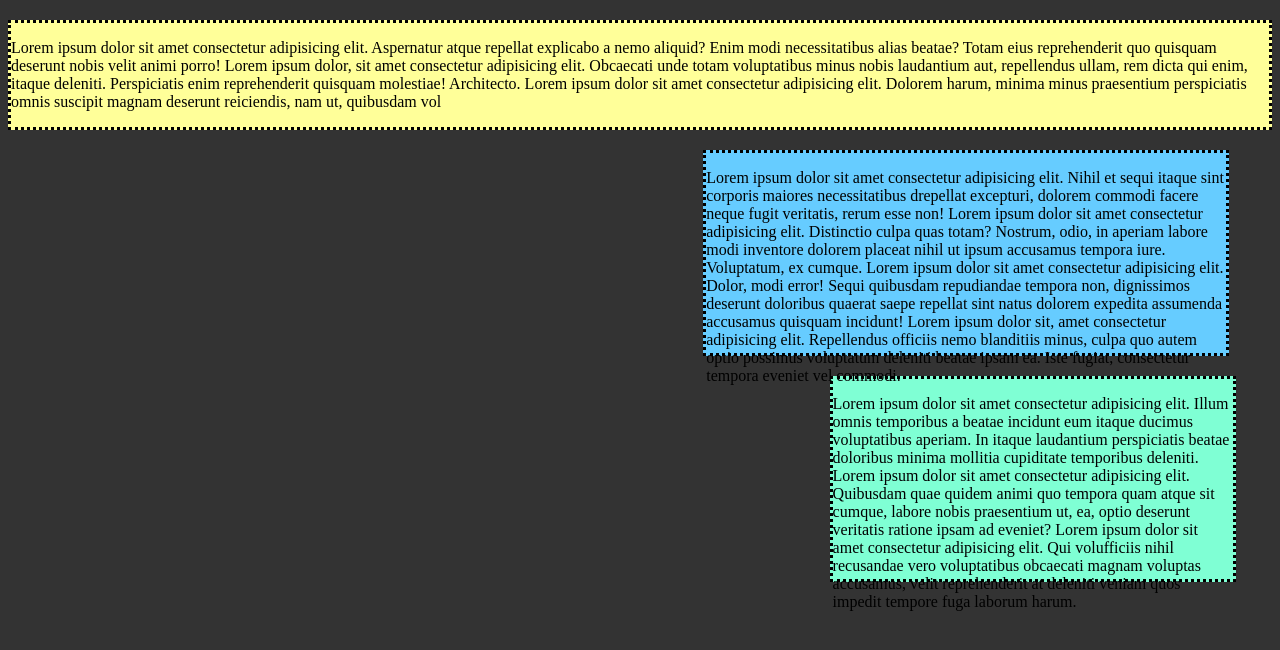
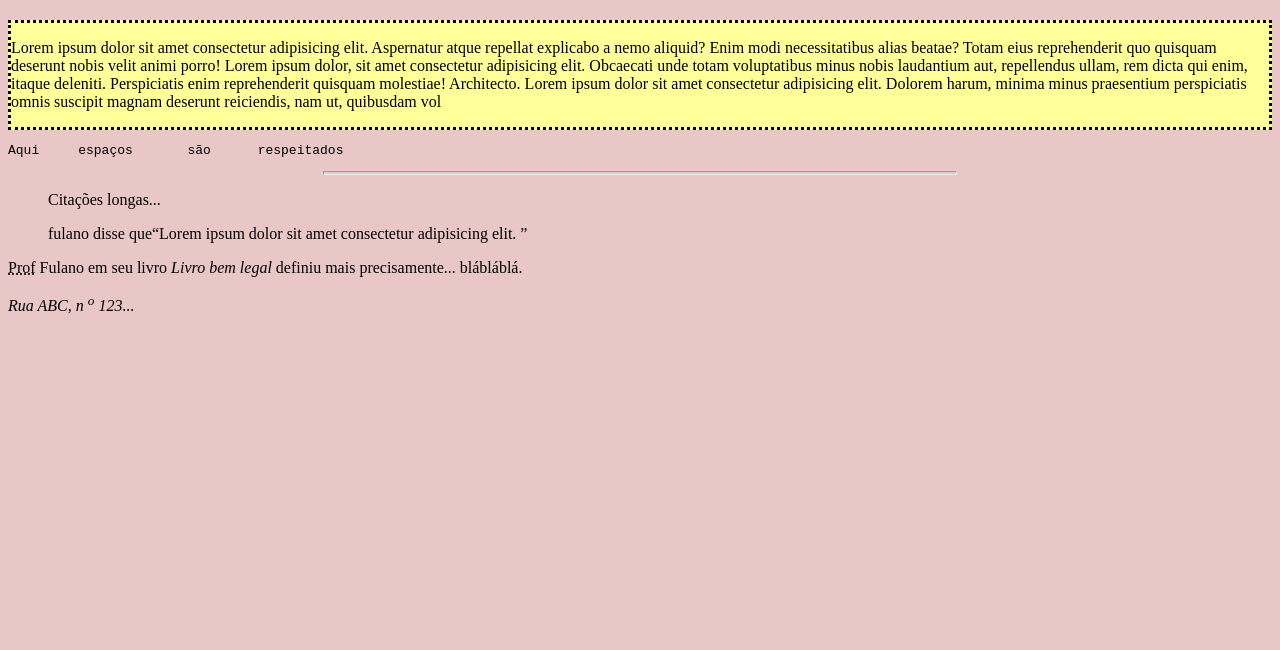
Before and after one commit to TelesFront/Exercicios_Novotec, a plain HTML site: page CssBasico/index.html in a window 1280 px wide. Drawn offline with Linux system fonts and the light colour scheme.

Commit message:
Algumas modificações e acresentei um pasta com novos arquivos

```diff
--- /dev/null
+++ b/ATVD_JS_01/index.html
@@ -0,0 +1,15 @@
+<!DOCTYPE html>
+<html lang="en">
+    <head>
+        <meta charset="UTF-8">
+        <meta http-equiv="X-UA-Compatible" content="IE=edge">
+        <meta name="viewport" content="width=device-width, initial-scale=1.0">
+        <link rel="shortcut icon" href="favicon.ico" type="image/x-icon">
+        <link rel="stylesheet" href="style.css">
+        link
+        <title>Document</title>
+    </head>
+    <body>
+
+    </body>
+</html>
--- a/CssBasico/index.html
+++ b/CssBasico/index.html
@@ -11,11 +11,30 @@
         <div class="paragrafo1">
             <p> Lorem ipsum dolor sit amet consectetur adipisicing elit. Aspernatur atque repellat explicabo a nemo aliquid? Enim modi necessitatibus alias beatae? Totam eius reprehenderit quo quisquam deserunt nobis velit animi porro! Lorem ipsum dolor, sit amet consectetur adipisicing elit. Obcaecati unde totam voluptatibus minus nobis laudantium aut, repellendus ullam, rem dicta qui enim, itaque deleniti. Perspiciatis enim reprehenderit quisquam molestiae! Architecto. Lorem ipsum dolor sit amet consectetur adipisicing elit. Dolorem harum, minima minus praesentium perspiciatis omnis suscipit magnam deserunt reiciendis, nam ut, quibusdam vol</p>
         </div>
-        <div class="paragrafo2">
+       <!--  <div class="paragrafo2">
             <p>Lorem ipsum dolor sit amet consectetur adipisicing elit. Nihil et sequi itaque sint corporis maiores necessitatibus drepellat excepturi, dolorem commodi facere neque fugit veritatis, rerum esse non! Lorem ipsum dolor sit amet consectetur adipisicing elit. Distinctio culpa quas totam? Nostrum, odio, in aperiam labore modi inventore dolorem placeat nihil ut ipsum accusamus tempora iure. Voluptatum, ex cumque. Lorem ipsum dolor sit amet consectetur adipisicing elit. Dolor, modi error! Sequi quibusdam repudiandae tempora non, dignissimos deserunt doloribus quaerat saepe repellat sint natus dolorem expedita assumenda accusamus quisquam incidunt! Lorem ipsum dolor sit, amet consectetur adipisicing elit. Repellendus officiis nemo blanditiis minus, culpa quo autem optio possimus voluptatum deleniti beatae ipsam ea. Iste fugiat, consectetur tempora eveniet vel commodi.</p>
         </div>
         <div class="paragrafo3">
             <p>Lorem ipsum dolor sit amet consectetur adipisicing elit. Illum omnis temporibus a beatae incidunt eum itaque ducimus voluptatibus aperiam. In itaque laudantium perspiciatis beatae doloribus minima mollitia cupiditate temporibus deleniti. Lorem ipsum dolor sit amet consectetur adipisicing elit. Quibusdam quae quidem animi quo tempora quam atque sit cumque, labore nobis praesentium ut, ea, optio deserunt veritatis ratione ipsam ad eveniet? Lorem ipsum dolor sit amet consectetur adipisicing elit. Qui volufficiis nihil recusandae vero voluptatibus obcaecati magnam voluptas accusamus, velit reprehenderit at deleniti veniam quos impedit tempore fuga laborum harum.</p>
-        </div>
+        </div> -->
+
+        <pre>Aqui     espaços       são      respeitados</pre>
+
+        <hr size="4" width="50%">
+
+        <blockquote cite="https://scholar.google.com.br/">
+            <p>Citações longas... </p>
+            <p>fulano disse que<q>Lorem ipsum dolor sit amet consectetur adipisicing elit. </q></p>
+        </blockquote>
+
+        <p>
+            <abbr title="Professor">Prof</abbr> Fulano em seu livro
+            <cite>Livro bem legal</cite> definiu mais precisamente... blábláblá.
+           </p>
+
+           <!-- Marcações semânticas - address -->
+        <address>
+            <p>Rua ABC, n <sup>o</sup> 123...</p>
+        </address>
     </body>
 </html>
--- a/CssBasico/style.css
+++ b/CssBasico/style.css
@@ -1,5 +1,5 @@
 body {
-    background-color: rgb(51, 51, 51);
+    background-color: rgb(233, 199, 199);
 }
 div.paragrafo1 {
     margin-top: 20px;
```
Also changed, not shown: ATVD_JS_01/scripts.js (added), ATVD_JS_01/style.css (added).
